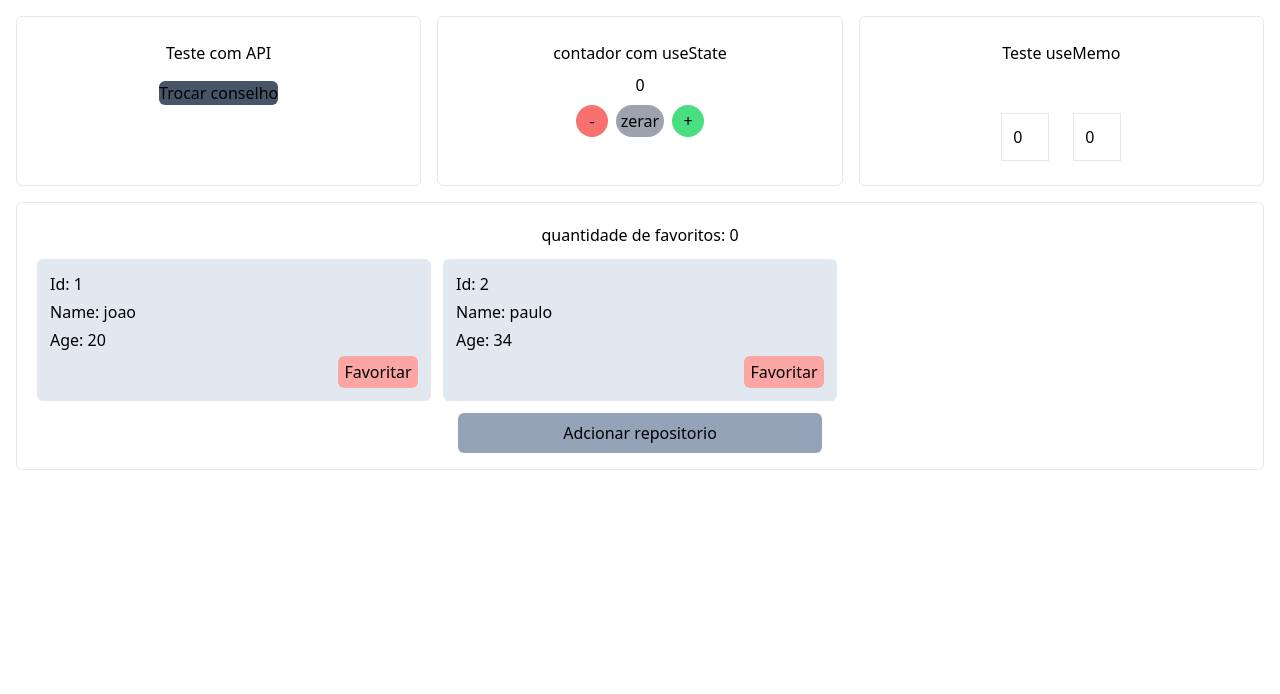
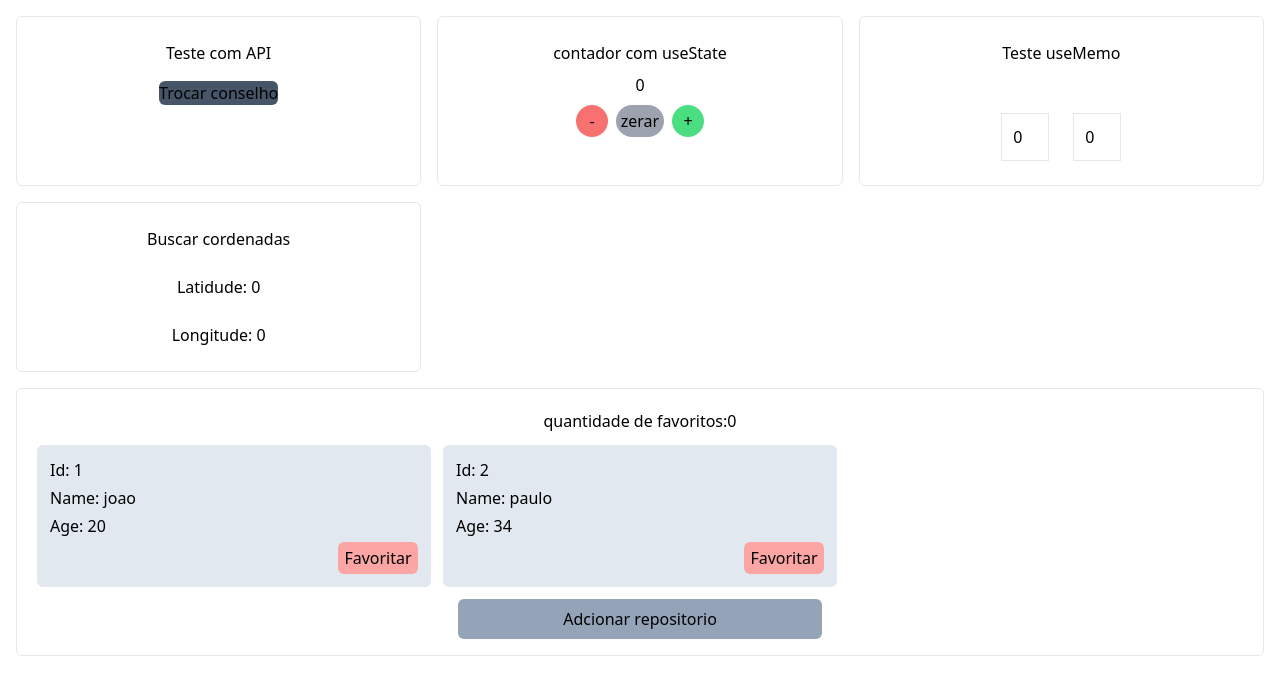
Before and after one commit to jvmatias/Gittestes, a React (Vite) app: page / in a window 1280 px wide. Shown: the top 694 px of the page. Built offline with nearby package versions, Linux system fonts and the light colour scheme; no server answers.

Commit message:
criacao da box que mostra minha localizacao

```diff
--- a/src/App.tsx
+++ b/src/App.tsx
@@ -3,6 +3,28 @@ import { useEffect, useState } from "react";
 type Advice = {
   advice: string;
 };
+
+const Users = [
+  {
+    id: 1,
+    name: "joao",
+    age: 20,
+    favorite: false,
+  },
+  {
+    id: 2,
+    name: "paulo",
+    age: 34,
+    favorite: false,
+  },
+];
+
+interface locations {
+  coords: {
+    latitude: number | null;
+    longitude: number | null;
+  };
+}
 
 const App: React.FC = () => {
   const [conselho, setAdvice] = useState<Advice>();
@@ -16,6 +38,8 @@ const App: React.FC = () => {
   //   while (Date.now() < future) {}
   //   return numero1 ** numero2;
   // }, [numero1, numero2]);
+
+  //-----API CONSELHO
 
   useEffect(() => {
     loadAdvice();
@@ -32,29 +56,16 @@ const App: React.FC = () => {
     loadAdvice();
   };
 
-  const Users = [
-    {
-      id: 1,
-      name: "joao",
-      age: 20,
-      favorite: false,
-    },
-    {
-      id: 2,
-      name: "paulo",
-      age: 34,
-      favorite: false,
-    },
-  ];
+  //----USUARIOS
 
-  const [repositories, setRepositories] = useState(Users);
+  const [usuarios, setUsuarios] = useState(Users);
 
   const handleAddRepository = () => {
-    setRepositories([
-      ...repositories,
+    setUsuarios([
+      ...usuarios,
       {
         id: Math.floor(Math.random() * 10000),
-        name: "Novo repo",
+        name: "Novo user",
         age: Math.floor(Math.random() * 100),
         favorite: false,
       },
@@ -62,14 +73,30 @@ const App: React.FC = () => {
   };
 
   const favoriteUser = (id: Number) => {
-    const newFavUser = repositories.map((user) => {
+    const newFavUser = usuarios.map((user) => {
       return user.id == id ? { ...user, favorite: !user.favorite } : user;
     });
-    setRepositories(newFavUser);
+    setUsuarios(newFavUser);
+  };
+
+  //----LOCATIONS-------
+
+  const [location, setLocation] = useState<locations["coords"]>({
+    latitude: 0,
+    longitude: 0,
+  });
+
+  useEffect(() => {
+    navigator.geolocation.watchPosition(handleLocations);
+  });
+
+  const handleLocations = ({ coords }: locations) => {
+    const { latitude, longitude } = coords;
+    setLocation({ latitude, longitude });
   };
 
   return (
-    <div className="grid grid-cols-1 sm:grid-cols-2 lg:grid-cols-3 m-4 gap-2 sm:gap-3 lg:gap-4">
+    <div className="grid grid-cols-1 sm:grid-cols-2 lg:grid-cols-3 2xl:grid-cols-4 m-4 gap-2 sm:gap-3 lg:gap-4">
       <div
         id="testeApi"
         className="flex flex-col items-center gap-2 border rounded-md p-6"
@@ -130,13 +157,19 @@ const App: React.FC = () => {
         </div>
       </div>
 
-      <div className=" grid col-span-1 sm:col-span-2 lg:col-span-3 border rounded-md p-4 gap-2">
+      <div className="flex flex-col items-center border rounded-md p-6 gap-6">
+        <p>Buscar cordenadas</p>
+        <span>Latidude: {location.latitude}</span>
+        <span>Longitude: {location.longitude}</span>
+      </div>
+
+      <div className=" grid col-span-1 sm:col-span-2 lg:col-span-3 2xl:col-span-4 border rounded-md p-4 gap-2">
         <div className="grid grid-cols-1 p-1 sm:grid-cols-2 lg:grid-cols-3 2xl:grid-cols-4 gap-2 lg:gap-3 2xl:gap-5">
           <p className="col-span-1 sm:col-span-2 lg:col-span-3 2xl:col-span-4 justify-self-center">
-            quantidade de favoritos:{" "}
-            {repositories.filter((repo) => repo.favorite).length}
+            quantidade de favoritos:
+            {usuarios.filter((repo) => repo.favorite).length}
           </p>
-          {repositories.map((repo) => {
+          {usuarios.map((repo) => {
             return (
               <div
                 key={repo.id}
```
